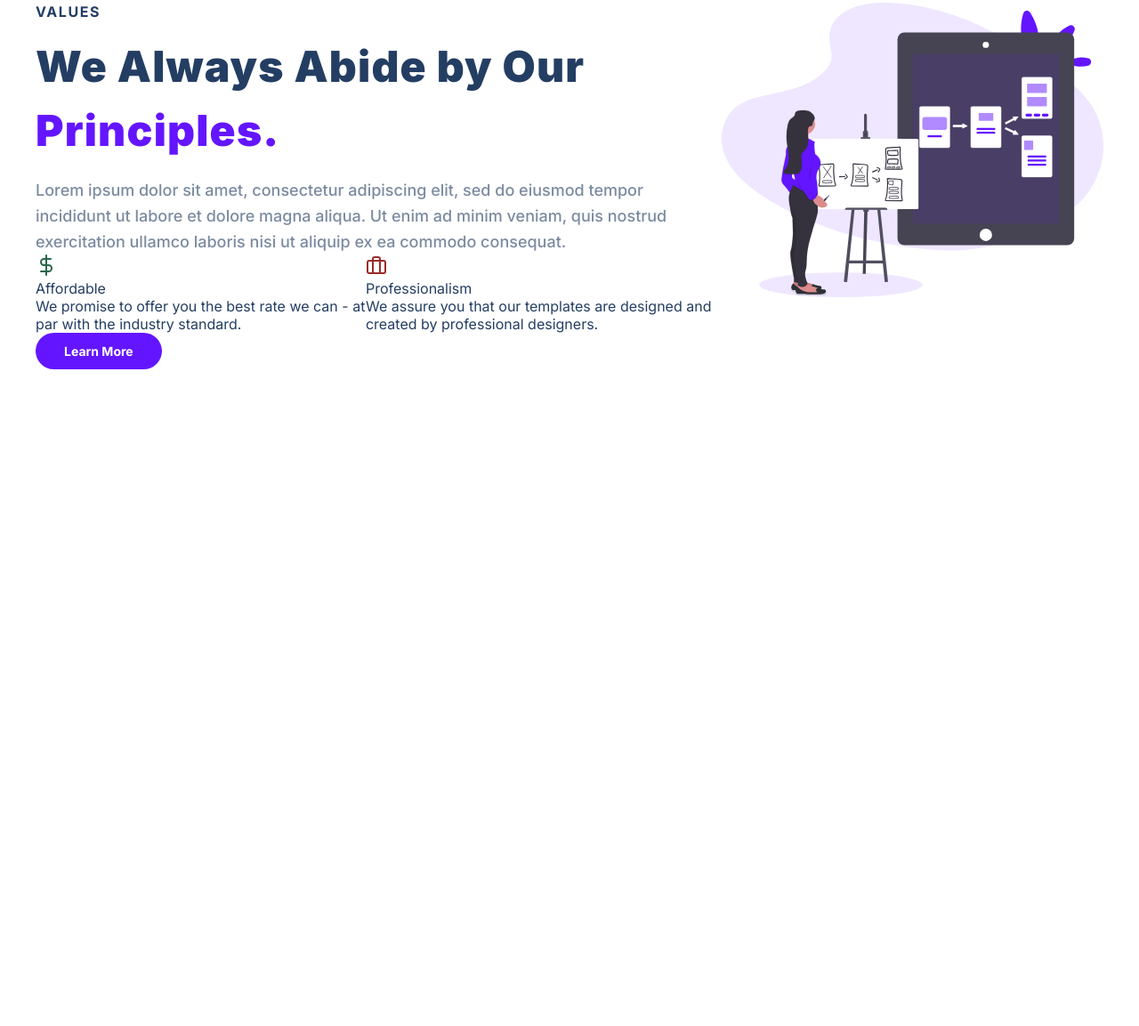
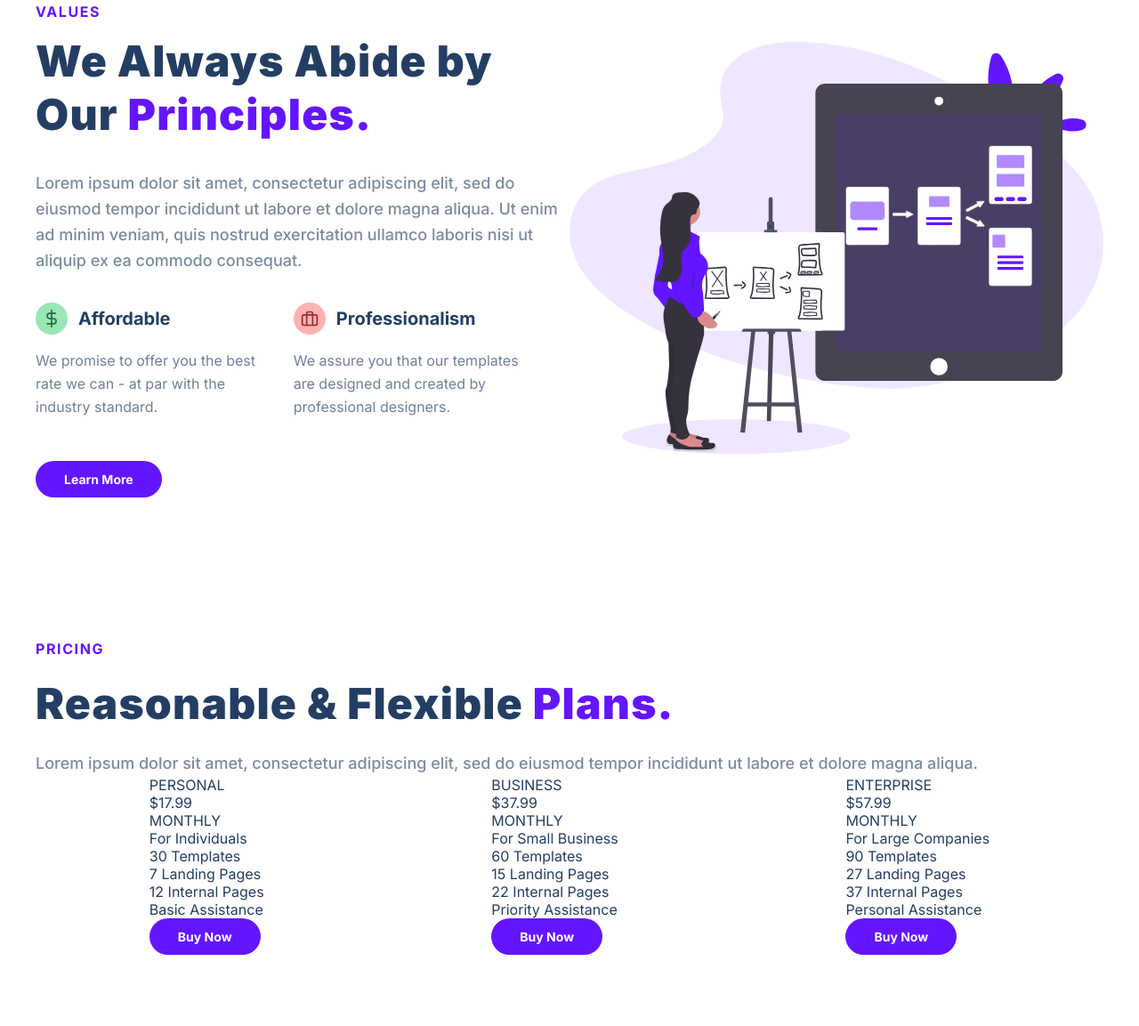
Before and after one commit to dejesupa/Treact-Project, a plain HTML site: page index.html in a window 1280 px wide. Shown: the part 2910-4063 px from the top of the page at 89% size. Before the commit the page ends 3405 px from the top, so only its background shows below. Drawn offline with Linux system fonts and the light colour scheme.

Commit message:
added values and pricing sections

```diff
--- a/index.html
+++ b/index.html
@@ -322,7 +322,7 @@
         <div class="row row__values">
           <div class="values__description">
           <h4 class="section__tag">
-            <span>VALUES</span>
+            <span class="purple">VALUES</span>
           </h4>
           <h1 class="section__title">
             We Always Abide by Our <span class="purple">Principles.</span>
@@ -332,17 +332,19 @@
           </p>
           <div class="values__list">
             <div class="value">
-              <div class="value__description">
-                <figure>
-                  <svg xmlns="http://www.w3.org/2000/svg" width="24" height="24" viewBox="0 0 24 24" fill="none" stroke="rgba(39, 103, 73, 1)" stroke-width="2" stroke-linecap="round" stroke-linejoin="round" class="value__img">
+              <div class="value__header">
+              <figure class="affordable__img--wrapper">
+                  <svg class="value__img" xmlns="http://www.w3.org/2000/svg" width="24" height="24" viewBox="0 0 24 24" fill="none" stroke="rgba(39, 103, 73, 1)" stroke-width="2" stroke-linecap="round" stroke-linejoin="round" class="value__img">
                                             <line x1="12" y1="1" x2="12" y2="23"></line>
                                             <path d="M17 5H9.5a3.5 3.5 0 0 0 0 7h5a3.5 3.5 0 0 1 0 7H6"></path>
                                         </svg>
 
                                       </figure>
-                <div class="value__title">
+                 <div class="value__title">
                   Affordable
                 </div>
+                </div>
+              <div class="value__para--wrapper">
                 <div class="value__para">
                   We promise to offer you the best rate we can - at par with the industry standard.
                 </div>
@@ -350,28 +352,162 @@
               </div>
             </div>
             <div class="value">
-              <div class="value__description">
-                <figure>
-                  <svg xmlns="http://www.w3.org/2000/svg" width="24" height="24" viewBox="0 0 24 24" fill="none" stroke="rgba(155, 44, 44, 1)" stroke-width="2" stroke-linecap="round" stroke-linejoin="round" class="value__img">
+              <div class="value__header">
+              <figure class="professionalism__img--wrapper">
+                  <svg class="value__img" xmlns="http://www.w3.org/2000/svg" width="24" height="24" viewBox="0 0 24 24" fill="none" stroke="rgba(155, 44, 44, 1)" stroke-width="2" stroke-linecap="round" stroke-linejoin="round" class="value__img">
                                             <rect x="2" y="7" width="20" height="14" rx="2" ry="2"></rect>
                                             <path d="M16 21V5a2 2 0 0 0-2-2h-4a2 2 0 0 0-2 2v16"></path>
                                         </svg>
                 </figure>
+
+
                 <div class="value__title">
                  Professionalism
+                </div>
                 </div>
                 <div class="value__para">
                   We assure you that our templates are designed and created by professional designers.
                 </div>
 
               </div>
-            </div>
+
           </div>
           <button class="btn">Learn More</button>
           </div>
+
           <figure class="values__img--wrapper">
             <img class="values__img" src="./assets-Mod 2 Final Project/assets/prototype-illustration.21bc4b3f612a2f257c3d361067582485.svg" alt="">
           </figure>
+           </div>
+        </div>
+      </div>
+    </section>
+
+    <section id="pricing">
+      <div class="container">
+        <div class="row row__pricing">
+          <h4 class="section__tag">
+            <span class="purple">PRICING</span>
+          </h4>
+          <h1 class="section__title">
+            Reasonable & Flexible <span class="purple">Plans.</span>
+          </h1>
+          <p class="section__para">
+            Lorem ipsum dolor sit amet, consectetur adipiscing elit, sed do eiusmod tempor incididunt ut labore et dolore magna aliqua.
+          </p>
+          <div class="prices">
+            <div class="price">
+              <div class="price__option">
+                <div class="price__title">
+                  PERSONAL
+                </div>
+                <div class="price__amount">
+                  $17.99
+                </div>
+                <div class="price__length">
+                  MONTHLY
+                </div>
+                <div class="price__group">
+                  <div class="group">
+                    <div class="group__name--wrapper">
+                      <div class="group__name">
+                        For Individuals
+                      </div>
+                      <ul>
+                        30 Templates
+                      </ul>
+                      <ul>
+                        7 Landing Pages
+                      </ul>
+                      <ul>
+                        12 Internal Pages
+                      </ul>
+                      <ul>
+                        Basic Assistance
+                      </ul>
+                    </div>
+                  </div>
+                  <button class="btn">
+                    Buy Now
+                  </button>
+                </div>
+              </div>
+            </div>
+            <div class="price">
+              <div class="price__option">
+                <div class="price__title">
+                  BUSINESS
+                </div>
+                <div class="price__amount">
+                  $37.99
+                </div>
+                <div class="price__length">
+                  MONTHLY
+                </div>
+                <div class="price__group">
+                  <div class="group">
+                    <div class="group__name--wrapper">
+                      <div class="group__name">
+                        For Small Business
+                      </div>
+                      <ul>
+                        60 Templates
+                      </ul>
+                      <ul>
+                        15 Landing Pages
+                      </ul>
+                      <ul>
+                        22 Internal Pages
+                      </ul>
+                      <ul>
+                        Priority Assistance
+                      </ul>
+                    </div>
+                  </div>
+                  <button class="btn">
+                    Buy Now
+                  </button>
+                </div>
+              </div>
+            </div>
+            <div class="price">
+              <div class="price__option">
+                <div class="price__title">
+                  ENTERPRISE
+                </div>
+                <div class="price__amount">
+                  $57.99
+                </div>
+                <div class="price__length">
+                  MONTHLY
+                </div>
+                <div class="price__group">
+                  <div class="group">
+                    <div class="group__name--wrapper">
+                      <div class="group__name">
+                        For Large Companies
+                      </div>
+                      <ul>
+                        90 Templates
+                      </ul>
+                      <ul>
+                        27 Landing Pages
+                      </ul>
+                      <ul>
+                        37 Internal Pages
+                      </ul>
+                      <ul>
+                        Personal Assistance
+                      </ul>
+                    </div>
+                  </div>
+                  <button class="btn">
+                    Buy Now
+                  </button>
+                </div>
+              </div>
+            </div>
+          </div>
         </div>
       </div>
     </section>
--- a/styles.css
+++ b/styles.css
@@ -509,16 +509,94 @@ VALUES
 
 .row__values {
     display: flex;
+    justify-content: space-between;
+    align-items: center;
 }
 
 .values__description {
     display: flex;
     flex-direction: column;
-  align-items: flex-start;
+    align-items: flex-start;
+    width: 50%;
+}
+
+.values__img--wrapper {
+    width: 50%;
 }
 
 .values__list {
     display: flex;
+}
+
+.value__header {
+    display: flex;
+    align-items: center;
+}
+
+#values .section__title {
+    margin-top: 16px;
+    margin-bottom: 32px;
+    line-height: 1.25;
+}
+
+.value {
+    margin-top: 32px;
+    margin-right: 32px;
+}
+
+.affordable__img--wrapper {
+    background-color: #9ae6b4;
+    border-radius: 50%;
+    display: flex;
+    justify-content: center;
+    align-items: center;
+    width: 36px;
+    height: 36px;
+}
+
+.value__title {
+    margin-left: 12px;
+    font-size: 20px;
+    font-weight: bold;
+    color: #243e63;
+}
+
+.value__para {
+    margin-top: 16px;
+    line-height: 1.625;
+    color: #718096;
+}
+
+.professionalism__img--wrapper {
+    background-color: #feb2b2;
+    border-radius: 50%;
+    display: flex;
+    justify-content: center;
+    align-items: center;
+    width: 36px;
+    height: 36px;
+}
+
+.value__img {
+    width: 20px;
+    height: 20px;;
+}
+
+#values .btn {
+    margin-top: 48px;
+}
+
+
+/*
+
+PRICING
+
+*/
+
+.prices {
+    display: flex;
+    justify-content: space-around;
+    align-items: center;
 }
 
 
```
